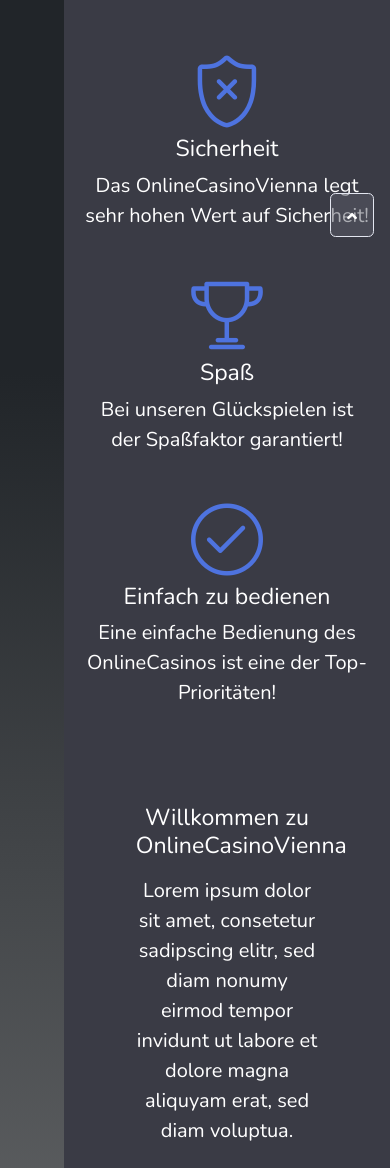
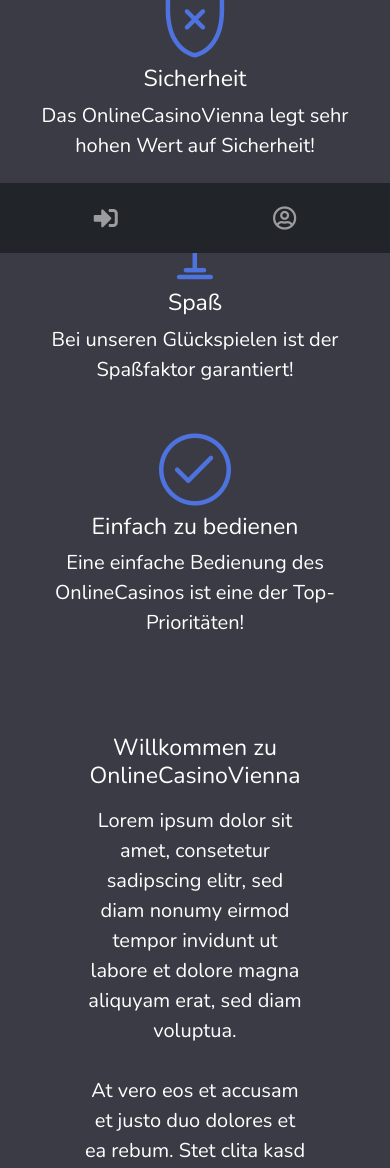
Before and after one commit to StefanKudernatsch/OnlineCasinoVienna, a PHP site: page /index.php in a window 390 px wide. Shown: the part 591-1759 px from the top of the page. Run offline with PHP 8.4, Linux system fonts and the light colour scheme; some libraries are stand-ins or nearby versions.

Commit message:
Update index.php

```diff
--- a/index.php
+++ b/index.php
@@ -129,18 +129,23 @@ if (isset($_POST["photo-submit"])) {
 
 </head>
 <body id="page-top">
-    <nav class="navbar navbar-dark navbar-expand shadow topbar static-top" style="background-color: #212529" id="navbar">
+<header>
+    <nav class="navbar navbar-dark navbar-expand topbar" style="background-color: #212529"  id="topbar">
         <div class="container-fluid">
-            <a class="navbar-brand d-flex justify-content-center align-items-center sidebar-brand m-0" href="?page=home">
-                <div class="sidebar-brand-icon rotate-n-15"><i class="fas fa-dice"></i></div>
-                <div class="sidebar-brand-text mx-3"><span class="d-none d-md-block">Online Casino Vienna</span></div>
-            </a>
-            <button class="btn btn-link rounded-circle me-3 ml-auto" id="sidebarToggleTop" type="button"><i class="fas fa-bars" style="color: white"></i></button>
+            <div
+                    class="d-flex align-items-center m-0">
+                <a class="d-flex navbar-brand justify-content-center align-items-center" href="?page=home"><div class="sidebar-brand-icon rotate-n-15"><i class="fas fa-dice"></i></div>
+                    <div class="sidebar-brand-text mx-3"><span class="full-text">Online Casino Vienna</span>
+                        <span class="short-text">OCV</span></div></a>
+                <button class="btn btn-link rounded-circle me-3" id="sidebarToggleTop" type="button"><i
+                            class="fas fa-bars" style="color: white"></i></button>
+            </div>
+
             <?php if (isset($_SESSION["UserName"]) && $_SESSION["UserName"] != "admin") { ?>
-                <ul class="navbar-nav flex-nowrap">
+                <ul class="navbar-nav flex-nowrap ms-auto">
                     <?php if (isset($_SESSION["UserName"])) {
                         $tempuser = $DB->getUserWithName($_SESSION["UserName"]);
-                        echo '<span style="color: #ffffff"><br>' . $DB->getMoney($tempuser->getUserID()) . '&nbsp<i class="fas fa-euro-sign"></i></span>';
+                        echo '<a style="display: flex; align-items: center"><span style="color: #ffffff;" class="d-lg-inline me-2 text-white-600 small">' . $DB->getMoney($tempuser->getUserID()) . '&nbsp<i class="fas fa-euro-sign"></i></span></a>';
                     } ?>
 
                     <div class="d-block topbar-divider"></div>
@@ -185,12 +190,9 @@ if (isset($_POST["photo-submit"])) {
 </header>
 
 <div id="wrapper">
-    <nav class="navbar navbar-dark align-items-start sidebar sidebar-dark accordion bg-gradient-dark p-0">
-        <div class="container-fluid d-flex justify-content-center align-items-center p-0"><a
-                    class="navbar-brand d-flex justify-content-center align-items-center sidebar-brand m-0" href="?page=home">
-                <div class="sidebar-brand-icon rotate-n-15"><i class="fas fa-dice"></i></div>
-                <div class="sidebar-brand-text mx-3"><span>OCV</span></div>
-            </a>
+    <nav class="navbar navbar-dark align-items-start sidebar sidebar-dark accordion bg-gradient-dark p-0" id="sidebar" style="border-top: 1px solid #28282f">
+
+        <div class="container-fluid d-flex justify-content-center align-items-center p-0">
             <hr class="sidebar-divider my-0">
             <ul class="navbar-nav text-light" id="accordionSidebar">
 
@@ -213,12 +215,14 @@ if (isset($_POST["photo-submit"])) {
                     </li>
                     <?php
                 } else { ?>
-                        <li class="nav-item"><a class="nav-link d-flex justify-content-center align-items-center sidebar-brand m-0" href="?page=home">
+                    <li class="nav-item"><a
+                                class="nav-link d-flex justify-content-center align-items-center sidebar-brand"
+                                href="?page=home">
                             <div class="sidebar-brand-icon"><i class="fas fa-home"></i></div>
                             <div class="sidebar-brand-text"><span>Home</span></div>
                         </a>
                     </li>
-                        <?php if ($_SESSION["UserName"] == "admin") {
+                    <?php if($_SESSION["UserName"] == "admin"){
                         ?>
                         <li class="nav-item"><a
                                     class="nav-link d-flex justify-content-center align-items-center sidebar-brand"
@@ -231,20 +235,16 @@ if (isset($_POST["photo-submit"])) {
                         <?php
                     } else {
                         ?>
-                            <li class="nav-item"><a class="nav-link d-flex justify-content-center align-items-center sidebar-brand" href="?page=UserForm">
+                        <li class="nav-item"><a
+                                    class="nav-link d-flex justify-content-center align-items-center sidebar-brand"
+                                    href="?page=UserForm">
                                 <div class="sidebar-brand-icon"><i class="fas fa-user"></i></div>
                                 <div class="sidebar-brand-text" style=""><span>Profile</span></div>
                             </a>
                         </li>
 
                         <?php
-                        } ?>
-                        <li class="nav-item"><a class="nav-link d-flex justify-content-center align-items-center sidebar-brand" href="?page=logout">
-                                <div class="sidebar-brand-icon"><i class="fas fa-sign-out-alt"></i></div>
-                                <div class="sidebar-brand-text"><span>Logout</span></div>
-                            </a>
-                        </li>
-                    <?php
+                    }
                 } ?>
             </ul>
         </div>
@@ -346,7 +346,7 @@ if (isset($_POST["photo-submit"])) {
                             </script>
                             <?php
                             include "inc/blackjack.html";
-                                        } else {
+                        }else{
                                 include "inc/startPage.html";
                         }
                         }
@@ -356,14 +356,64 @@ if (isset($_POST["photo-submit"])) {
                 </main>
             </div>
         </div>
+
+        <footer>
+            <nav class="navbar navbar-dark navbar-expand topbar nav-fill w-100" style="background-color: #212529"  id="bottombar">
+                    <ul class="navbar-nav text-light">
+
+                        <?php
+                        if (!isset($_SESSION["UserName"])) {
+                            ?>
+                            <li class="nav-item"><a
+                                        class="nav-link"
+                                        href="?page=LogIn">
+                                    <div class="topbar-icon"><i class="fas fa-sign-in-alt"></i></div>
+                                </a>
+                            </li>
+                            <li class="nav-item"><a
+                                        class="nav-link"
+                                        href="?page=Register">
+                                    <div class="topbar-icon"><i class="far fa-user-circle"></i></div>
+                                </a>
+                            </li>
+                            <?php
+                        } else { ?>
+                            <li class="nav-item"><a
+                                        class="nav-link"
+                                        href="?page=home">
+                                    <div class="topbar-icon"><i class="fas fa-home"></i></div>
+                                </a>
+                            </li>
+                            <?php if($_SESSION["UserName"] == "admin"){
+                                ?>
+                                <li class="nav-item"><a
+                                            class="nav-link"
+                                            href="?page=UserList">
+                                        <div class="topbar-icon"><i class="fas fa-users"></i></div>
+                                    </a>
+                                </li>
+
+                                <?php
+                            } else {
+                                ?>
+                                <li class="nav-item"><a
+                                            class="nav-link"
+                                            href="?page=UserForm">
+                                        <div class="topbar-icon"><i class="fas fa-user"></i></div>
+                                    </a>
+                                </li>
+
+                                <?php
+                            }
+                        } ?>
+                    </ul>
+            </nav>
+        </footer>
+    </div>
     <!--
-        <footer class="sticky-footer" style="background-color: #a6a6a6 !important; border-left: 1px solid #868686; height: 20px!important; padding: 25px;">
-            <div class="container my-auto">
-                <div class="text-center my-auto copyright font-monospace"><span>Copyright © Brand 2021</span></div>
-            </div>
-        </footer> -->
-        </div>
     <a class="border rounded d-inline scroll-to-top" href="#page-top"><i class="fas fa-angle-up"></i></a>
+    -->
+
 </div>
 <script src="https://ajax.googleapis.com/ajax/libs/jquery/3.6.0/jquery.min.js"></script>
 <script src="res/assets/js/jquery.min.js"></script>
```
Lines whose indentation alone changed are shown as unchanged.
